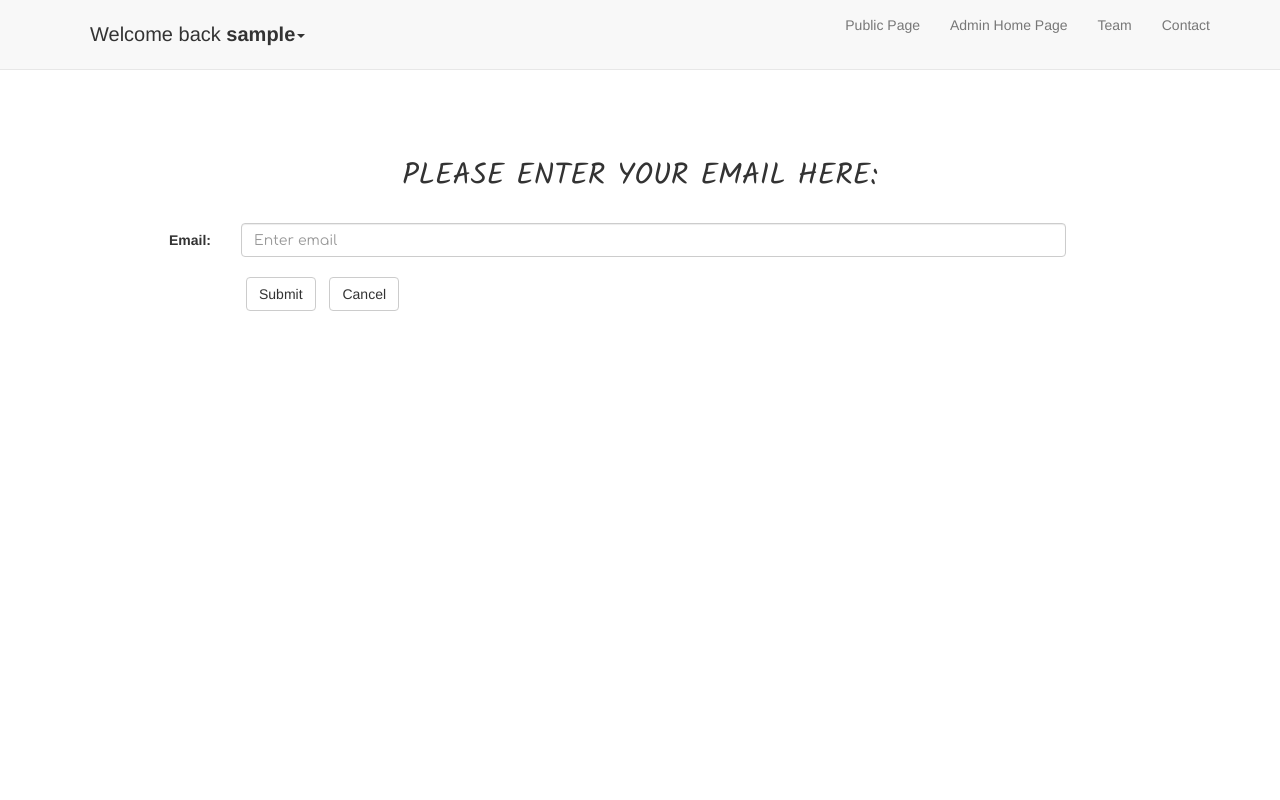
After one commit to byn9826/canada-parks, a PHP site: page /canada-parks/admin/admin-forgotpassword.php in a window 1280 px wide. The commit adds this page. Run offline with PHP 8.4, Linux system fonts and the light colour scheme; the visitor is signed in with stand-in values (Sample User, id 1); some libraries are stand-ins or nearby versions.

Commit message:
add forgot password and header, footer for admin page

```diff
--- a/admin/admin-changepassword.php
+++ b/admin/admin-changepassword.php
@@ -96,3 +96,7 @@
         </div>
     </fieldset>
 </form>
+
+<?php
+require_once "footer.php";
+?>
--- a/admin/admin-delete.php
+++ b/admin/admin-delete.php
@@ -13,3 +13,7 @@
 ?>
 
 <h1>Something went wrong. Cannot delete the record!</h1>
+
+<?php
+require_once "footer.php";
+?>
--- a/admin/admin-edit.php
+++ b/admin/admin-edit.php
@@ -73,3 +73,7 @@
         </div>
     </fieldset>
 </form>
+
+<?php
+require_once "footer.php";
+?>
--- /dev/null
+++ b/admin/admin-forgotpassword.php
@@ -0,0 +1,38 @@
+<?php
+require_once "header.php";
+require_once "model/database.php";
+require_once "model/admin.php";
+?>
+
+<div class="container" id="forgot-form">
+    <h2>Please enter your email here:</h2>
+    <form class="form-horizontal" method="post" action="admin-forgotpassword.php">
+        <div class="form-group">
+            <label class="control-label col-sm-2" for="email">Email:</label>
+            <div class="col-sm-10">
+                <input type="text" class="form-control" id="email" name="email" placeholder="Enter email">
+            </div>
+        </div>
+        <div class="form-group">
+            <div class="col-sm-offset-2 col-sm-10">
+                <button type="submit" name="submit" class="btn btn-default">Submit</button>
+                <a class="btn btn-default" href="index.php">Cancel</a>
+            </div>
+        </div>
+    </form>
+</div>
+
+<?php
+if (isset($_POST['submit']))
+{
+    if (AdminUser::checkEmailExistedInDB($_POST['email']))
+    {
+        $_SESSION['user-need-new-password'] = AdminUser::findUserByEmail($_POST['email']);
+        header("Location: admin-sendnewpassword.php");
+    }
+    else
+    {
+        echo "<div class=\"alert alert-danger\"> Your email is not found!</div>";
+    }
+}
+?>
--- a/admin/admin-list.php
+++ b/admin/admin-list.php
@@ -75,3 +75,8 @@
         </tbody>
     </table>
 </div>
+
+<?php
+
+require_once "footer.php";
+?>
--- a/admin/admin-success.php
+++ b/admin/admin-success.php
@@ -4,3 +4,7 @@
 
 <h2>Your action is successful!</h2>
 <a class="btn btn-default" href="admin-list.php">Back to the Homepage</a>
+
+<?php
+require_once "footer.php";
+?>
--- a/admin/admin-update-role.php
+++ b/admin/admin-update-role.php
@@ -77,3 +77,8 @@ if (isset($_POST["change"]))
     </div>
     </fieldset>
 </form>
+
+
+<?php
+require_once "footer.php";
+?>
--- a/admin/header.php
+++ b/admin/header.php
@@ -4,13 +4,27 @@
     {
         session_start();
     }
+
 ?>
 
 <link href="../static/css/admin.css" type="text/css" rel="stylesheet"/>
 
+
+
+
+<!-- Navigation -->
+<nav id="mainNav" class="navbar navbar-default navbar-custom navbar-fixed-top">
+    <div class="container">
+        <!-- Brand and toggle get grouped for better mobile display -->
+        <div class="navbar-header page-scroll">
+            <button type="button" class="navbar-toggle" data-toggle="collapse" data-target="#bs-example-navbar-collapse-1">
+                <span class="sr-only">Toggle navigation</span> Menu <i class="fa fa-bars"></i>
+            </button>
+
             <?php
             if(!empty($_SESSION)){
-    if (isset($_SESSION["user_name"]) || $_SESSION["user_name"] != null) { //var_dump($_SESSION["admin_fullname"])
+                //var_dump(isset($_SESSION["user_name"]));
+                if (isset($_SESSION["user_name"])) { //var_dump($_SESSION["admin_fullname"])
                     ?>
                     <div class="dropdown admin-header-drop-down-div">
                         <a href="#" class="dropdown-toggle admin-header-drop-down" data-toggle="dropdown" role="button" aria-haspopup="true" aria-expanded="false">Welcome back
@@ -24,3 +38,30 @@ if(!empty($_SESSION)){
                         </ul>
                     </div>
                 <?php }} ?>
+
+        </div>
+
+        <!-- Collect the nav links, forms, and other content for toggling -->
+        <div class="collapse navbar-collapse" id="bs-example-navbar-collapse-1">
+            <ul class="nav navbar-nav navbar-right">
+                <li class="hidden">
+                    <a href="#page-top"></a>
+                </li>
+                <li>
+                    <a class="page-scroll" href="../">Public Page</a>
+                </li>
+                <li>
+                    <a class="page-scroll" href="index.php">Admin Home Page</a>
+                </li>
+                <li>
+                    <a class="page-scroll" href="#team">Team</a>
+                </li>
+                <li>
+                    <a class="page-scroll" href="#contact">Contact</a>
+                </li>
+            </ul>
+        </div>
+        <!-- /.navbar-collapse -->
+    </div>
+    <!-- /.container-fluid -->
+</nav>
--- a/admin/model/admin.php
+++ b/admin/model/admin.php
@@ -172,9 +172,9 @@ class AdminUser
         try {
             $query = "UPDATE user SET user_status = :status WHERE user_id = :id";
             $pdostament = $db->prepare($query);
-            var_dump($user);
+            //var_dump($user);
             $newStatus = ($user->user_status == 0) ? 1 : 0;
-            var_dump($newStatus);
+            //var_dump($newStatus);
             $pdostament->bindValue(':status', $newStatus, PDO::PARAM_INT);
             $pdostament->bindValue(':id', $user->user_id, PDO::PARAM_INT);
             $row = $pdostament->execute();
@@ -251,6 +251,22 @@ class AdminUser
         }
     }
 
+    public static function findUserByEmail($email){
+        $db = Database::getDB();
+        try {
+            $query = "SELECT * FROM user WHERE user_email = :email";
+            $pdostament = $db->prepare($query);
+            $pdostament->bindValue(':email', $email, PDO::PARAM_STR);
+            $pdostament->execute();
+            $user = $pdostament->fetch(PDO::FETCH_OBJ);
+            return $user;
+        } catch (PDOException $e) {
+            echo "There is an error: ".$e->getMessage();
+        } finally {
+            $pdostament->closeCursor();
+        }
+    }
+
     public static function findRoleNameByRoleID($roleId){
         $db = Database::getDB();
         try {
@@ -274,6 +290,22 @@ class AdminUser
             $pdostament = $db->prepare($query);
             $pdostament->bindValue(':email', $email, PDO::PARAM_STR);
             $pdostament->bindValue(':id', $id, PDO::PARAM_INT);
+            $pdostament->execute();
+            $existed = $pdostament->fetch(PDO::FETCH_OBJ);
+            return $existed;
+        } catch (PDOException $e) {
+            echo "There is an error: ".$e->getMessage();
+        } finally {
+            $pdostament->closeCursor();
+        }
+    }
+
+    public static function checkEmailExistedInDB($email){
+        $db = Database::getDB();
+        try {
+            $query = "SELECT 1 FROM user WHERE user_email = :email LIMIT 1";
+            $pdostament = $db->prepare($query);
+            $pdostament->bindValue(':email', $email, PDO::PARAM_STR);
             $pdostament->execute();
             $existed = $pdostament->fetch(PDO::FETCH_OBJ);
             return $existed;
@@ -332,4 +364,21 @@ class AdminUser
             $pdostament->closeCursor();
         }
     }
+
+    public static function updateActivation($id, $code = null, $date = null){
+        $db = Database::getDB();
+        try {
+            $query = "UPDATE user SET activation_code = :code, activation_date = :date WHERE user_id = :id";
+            $pdostament = $db->prepare($query);
+            $pdostament->bindValue(':code', $code, PDO::PARAM_STR);
+            $pdostament->bindValue(':date', $date, PDO::PARAM_STR);
+            $pdostament->bindValue(':id', $id, PDO::PARAM_STR);
+            $row = $pdostament->execute();
+            return $row;
+        } catch (PDOException $e) {
+            echo "There is an error: ".$e->getMessage();
+        } finally {
+            $pdostament->closeCursor();
+        }
+    }
 }
--- a/admin/park.php
+++ /dev/null
@@ -1,5 +0,0 @@
-<?php
-    include_once "header.php";
-?>
-
-<h1>Park page</h1>
--- a/static/css/admin.css
+++ b/static/css/admin.css
@@ -5,9 +5,10 @@ html {
     box-sizing: inherit;
 }
 body {
-    margin: 1em;
+    margin: 0;
 }
-h1 {
+h1, h2 {
+    margin-top: 3em;
     margin-bottom: 1em;
     text-align: center;
     text-transform: uppercase;
@@ -58,12 +59,18 @@ h1 {
 .btn{
     margin: 5px;
 }
-.admin-header-drop-down-div>a {
-    border: 1px solid lightgray;
-    padding: 1em;
-    border-radius: 10px;
+
+.admin-header-drop-down-div {
+    margin: 1em;
+    font-size: 20px;
 }
 
-.admin-header-drop-down-div {
-    margin-bottom: 2em;
+#login-form, #forgot-form {
+    margin-top: 5em;
 }
+
+#admin-footer {
+    background-color: #e7e7e7;
+    padding: 1em;
+    color: #777;
+}
```
Also changed, not shown: admin/admin-sendnewpassword.php (added, +58 -0 lines), admin/admin-validatepassword.php (added, +24 -0 lines), admin/footer.php (added, +31 -0 lines), admin/index.php (+9 -6 lines). Lines whose indentation alone changed are shown as unchanged.
